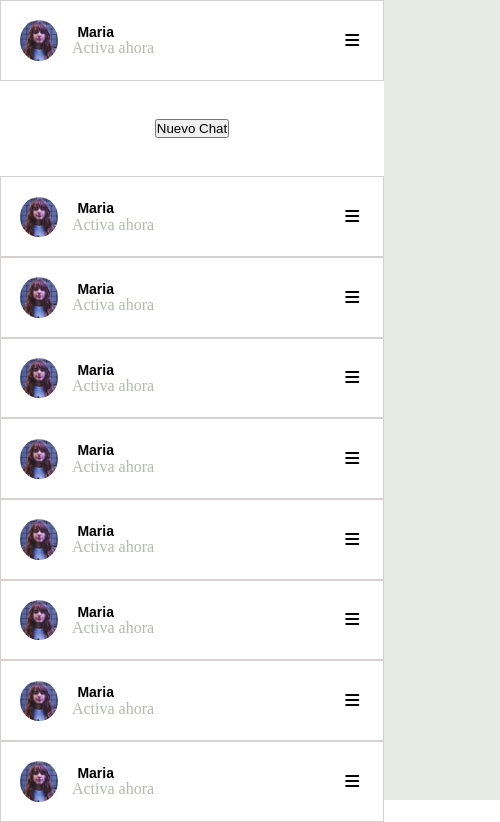
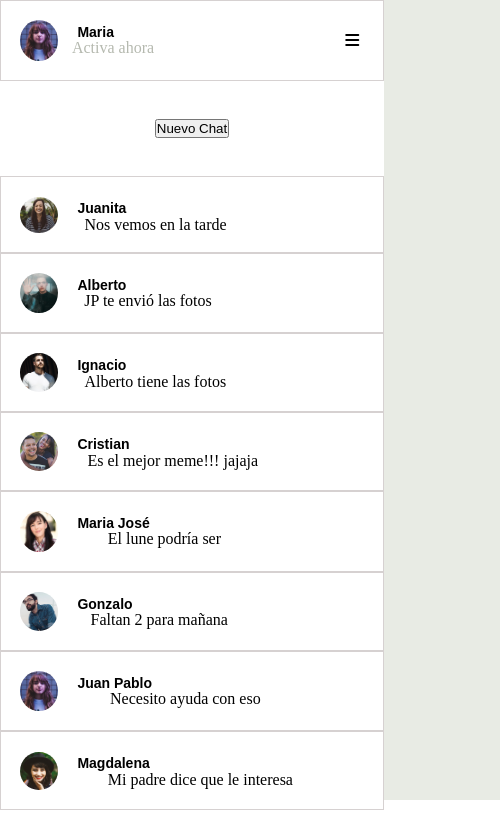
Before and after one commit to Noxvill/sistema-mensajeria, a plain HTML site: page index.html in a window 1280 px wide. Shown: the full height of the page, 0-500 px from the left. Drawn offline with Linux system fonts and the light colour scheme.

Commit message:
arreglos en cajas chat

```diff
--- a/assets/css/style.css
+++ b/assets/css/style.css
@@ -37,6 +37,7 @@
 .maria {
     display: flex;
     border: solid 1px rgb(214, 209, 209);
+
 }
 
 .maria i {
@@ -92,3 +93,10 @@
     font-size: 21px;
     font-family: 'Roboto Flex', sans-serif;
 }
+
+/* Estilo de las líneas de chat */
+
+.chatline {
+    color: #000000;
+    margin: 10% 0 0 -11%;
+}
--- a/index.html
+++ b/index.html
@@ -18,6 +18,7 @@
         <img src="./assets/img/maria.jpg" alt="maria">
         <p class="nombre"><strong>Maria</strong></p>
         <p class="estado">Activa ahora</p>
+        <!-- <i class="fa-regular fa-message"></i> -->
         <i class="fa-solid fa-bars"></i>
     </div>
     <!-- <hr> -->
@@ -26,54 +27,54 @@
         <button class="botonNuevoChat">Nuevo Chat</button>
     </div>
     <div class="maria">
-        <img src="./assets/img/maria.jpg" alt="maria">
-        <p class="nombre"><strong>Maria</strong></p>
-        <p class="estado">Activa ahora</p>
-        <i class="fa-solid fa-bars"></i>
+        <img src="./assets/img/juanita.jpg" alt="juanita">
+        <p class="nombre"><strong>Juanita</strong></p>
+        <p class="chatline">Nos vemos en la tarde</p>
+
     </div>
     <div class="maria">
-        <img src="./assets/img/maria.jpg" alt="maria">
-        <p class="nombre"><strong>Maria</strong></p>
-        <p class="estado">Activa ahora</p>
-        <i class="fa-solid fa-bars"></i>
+        <img src="./assets/img/alberto.jpg" alt="alberto">
+        <p class="nombre"><strong>Alberto</strong></p>
+        <p class="chatline">JP te envió las fotos</p>
+
     </div>
     <div class="maria">
-        <img src="./assets/img/maria.jpg" alt="maria">
-        <p class="nombre"><strong>Maria</strong></p>
-        <p class="estado">Activa ahora</p>
-        <i class="fa-solid fa-bars"></i>
+        <img src="./assets/img/ignacio.jpg" alt="ignacio">
+        <p class="nombre"><strong>Ignacio</strong></p>
+        <p class="chatline">Alberto tiene las fotos</p>
+
     </div>
     <div class="maria">
-        <img src="./assets/img/maria.jpg" alt="maria">
-        <p class="nombre"><strong>Maria</strong></p>
-        <p class="estado">Activa ahora</p>
-        <i class="fa-solid fa-bars"></i>
+        <img src="./assets/img/cristian.jpg" alt="cristian">
+        <p class="nombre"><strong>Cristian</strong></p>
+        <p class="chatline">Es el mejor meme!!! jajaja</p>
+
     </div>
     <div class="maria">
-        <img src="./assets/img/maria.jpg" alt="maria">
-        <p class="nombre"><strong>Maria</strong></p>
-        <p class="estado">Activa ahora</p>
-        <i class="fa-solid fa-bars"></i>
+        <img src="./assets/img/majose.jpg" alt="mariajose">
+        <p class="nombre"><strong>Maria José</strong></p>
+        <p class="chatline">El lune podría ser</p>
+        </div>
+    <div class="maria">
+        <img src="./assets/img/gonzalo.jpg" alt="gonzalo">
+        <p class="nombre"><strong>Gonzalo</strong></p>
+        <p class="chatline">Faltan 2 para mañana</p>
+
     </div>
     <div class="maria">
-        <img src="./assets/img/maria.jpg" alt="maria">
-        <p class="nombre"><strong>Maria</strong></p>
-        <p class="estado">Activa ahora</p>
-        <i class="fa-solid fa-bars"></i>
+        <img src="./assets/img/maria.jpg" alt="juan pablo">
+        <p class="nombre"><strong>Juan Pablo</strong></p>
+        <p class="chatline">Necesito ayuda con eso</p>
+
     </div>
     <div class="maria">
-        <img src="./assets/img/maria.jpg" alt="maria">
-        <p class="nombre"><strong>Maria</strong></p>
-        <p class="estado">Activa ahora</p>
-        <i class="fa-solid fa-bars"></i>
+        <img src="./assets/img/magdalena.jpg" alt="magdalena">
+        <p class="nombre"><strong>Magdalena</strong></p>
+        <p class="chatline">Mi padre dice que le interesa</p>
+
     </div>
-    <div class="maria">
-        <img src="./assets/img/maria.jpg" alt="maria">
-        <p class="nombre"><strong>Maria</strong></p>
-        <p class="estado">Activa ahora</p>
-        <i class="fa-solid fa-bars"></i>
-    </div>
-</div>
+
+  </div>
 
 <!-- Columna derecha -->
 <div class="columnaright">
```
Also changed, not shown: assets/img/alberto.jpg (renamed from assets/img/Screen Shot 2018-11-28 at 15.32.16.jpg), assets/img/cristian.jpg (renamed from assets/img/Screen Shot 2018-11-28 at 15.28.30.jpg), assets/img/gonzalo.jpg (renamed from assets/img/Screen Shot 2018-11-28 at 15.31.09.jpg), assets/img/ignacio.jpg (renamed from assets/img/Screen Shot 2018-11-28 at 15.30.34.jpg), assets/img/juanita.jpg (renamed from assets/img/Screen Shot 2018-11-28 at 15.27.14.jpg), assets/img/juanpablo.jpg (renamed from assets/img/Screen Shot 2018-11-28 at 15.30.54.jpg), assets/img/magdalena.jpg (renamed from assets/img/Screen Shot 2018-11-28 at 15.28.04.jpg), assets/img/majose.jpg (renamed from assets/img/Screen Shot 2018-11-28 at 15.32.44.jpg).
